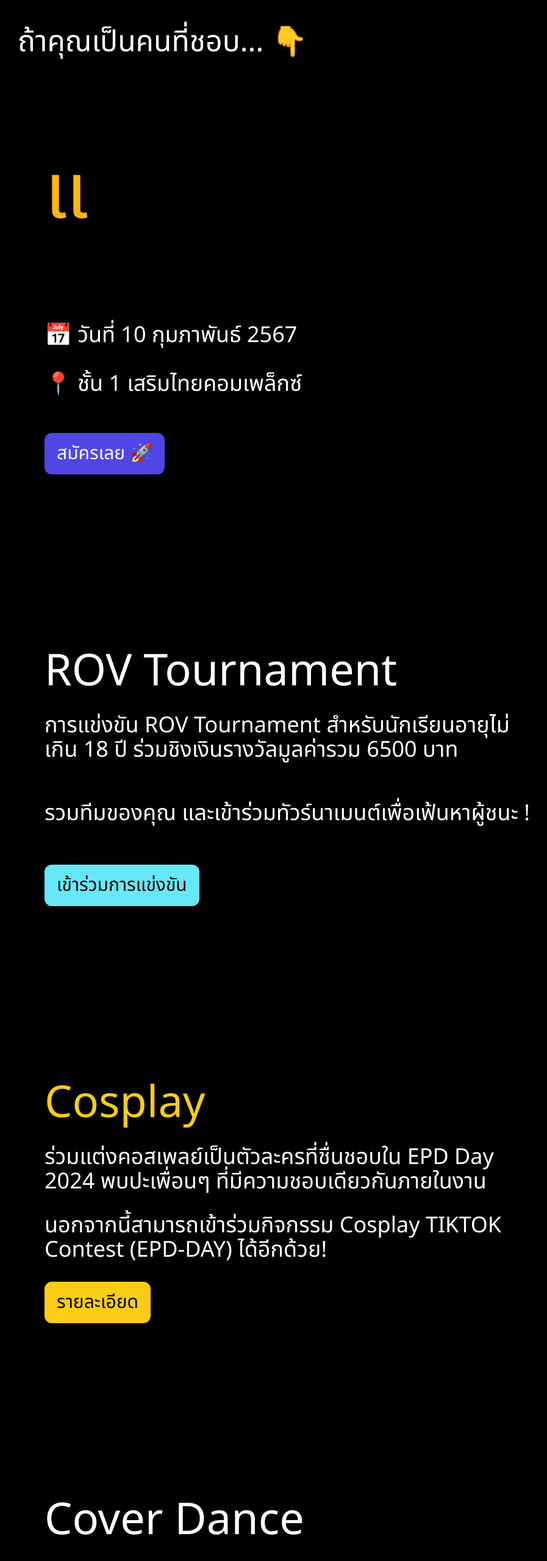
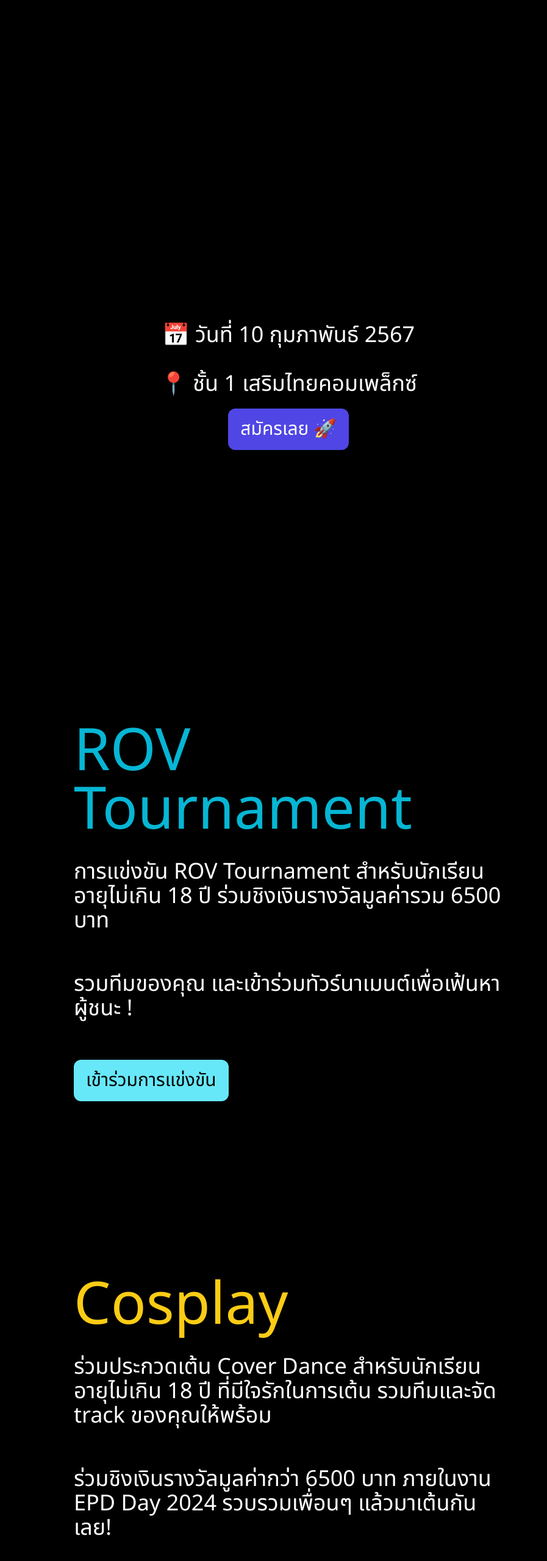
Before and after one commit to Chakhriya-c/dmsu-eps-cert-2024, a React (Vite) app: page / in a window 1280 px wide. Shown: the part 234-2794 px from the top of the page at 61% size, without its empty margins (167-1064 px from the left). Built offline with nearby package versions, Linux system fonts and the light colour scheme.

Commit message:
update_responsive

```diff
--- a/package.json
+++ b/package.json
@@ -40,6 +40,6 @@
     "eslint-plugin-react-refresh": "^0.4.4",
     "postcss": "^8.4.31",
     "tailwindcss": "^3.3.5",
-    "vite": "^5.0.0"
+    "vite": "^5.0.10"
   }
 }
--- a/src/component/navbar.jsx
+++ b/src/component/navbar.jsx
@@ -10,10 +10,10 @@ const Navbar = () => {
 
   return (
     <nav className="bg-black flex p-3 justify-between items-center flex-wrap font-noto-sans-thai">
-      <div className="flex items-center justify-start">
+      <div className="flex justify-center sm:justify-start lg:sm:justify-start xl:sm:justify-start ">
         <Link to="/" className="">
           <img
-            className="h-24 px-14"
+            className="h-12 px-14 sm:h-24 lg:h-24 md:h-24 xl:h-24 "
             src="https://ik.imagekit.io/j1g9rsjgs/dmsu-eps-2024/logo.png?updatedAt=1703000678958"
             alt="Logo"
           />
--- a/src/pages/landing.jsx
+++ b/src/pages/landing.jsx
@@ -40,47 +40,41 @@ const LandingPage = () => {
 
     typeText();
 
+
+
   }, []);
 
   return (
     <div className="bg-black min-h-screen font-noto-sans-thai">
-      <div className='sm:p-32 lg:p-40 xl:p-50'>
-      <h1 className='xl:mx-9 xl:text-5xl lg:text-4xl sm:text-4xl text-white'> ถ้าคุณเป็นคนที่ชอบ... 👇 </h1>
+      <div className='sm:p-32 lg:p-8 xl:p-50'>
+      <h1 className='text-2xl flex justify-center py-28 lg:py-0 mb-24 xl:mx-9 xl:text-5xl lg:text-4xl sm:text-4xl text-white'> ถ้าคุณเป็นคนที่ชอบ... 👇 </h1>
       </div>
-      <div id='animation' className='absolute sm:mx-32 lg:mx-40 xl:mx-60'>
+      <div id='animation' className='text-6xl inset-0 flex items-center justify-center absolute sm:mx-32 lg:mx-40 xl:mx-60'>
         <h1
           id="typed-text"
           className="xl:text-9xl lg:text-8xl sm:text-7xl relative before:absolute before:inset-0 before:animate-typewriter"
         ></h1>
       </div>
 
-      <div id="information" className='flex flex-col sm:mx-32 sm:mt-48 sm:text-3xl lg:mt-52 xl:mt-64 lg:mx-40 xl:mx-60 lg:text-3xl xl:text-4xl '>
+      <div id="information" className='flex flex-col py-40 items-center  justify-center sm:mx-32 sm:mt-48 sm:text-3xl lg:mt-52 xl:mt-64 lg:mx-40 xl:mx-60 lg:text-3xl xl:text-4xl '>
         <p className='text-white py-5 '> 📅 วันที่ 10 กุมภาพันธ์ 2567 </p>
         <p className='text-white py-5 '> 📍  ชั้น 1 เสริมไทยคอมเพล็กซ์</p>
+        <button className='text-xl sm:text-3xl bg-indigo-600 hover:bg-indigo-500 text-white rounded-xl py-4 px-5'> สมัครเลย 🚀 </button>
       </div>
-      <div className='flex lg:mx-40 xl:mx-60 sm:mx-32 mt-10 text-4xl'>
-        <button className='sm:text-3xl bg-indigo-600 hover:bg-indigo-500 text-white rounded-xl py-4 px-5'> สมัครเลย 🚀 </button>
-      </div>
-      <div
-  id="rov"
-  style={{
+    <div className='mx-12'>
+      <div id="rov" style={{
             backgroundImage: window.innerWidth <= 850 ? 'url(https://ik.imagekit.io/j1g9rsjgs/dmsu-eps-2024/rov.png?updatedAt=1703060129218)' : 'none',
             backgroundSize: 'cover', // Adjust as needed
             backgroundRepeat: 'no-repeat', // Adjust as needed
             backgroundPosition: 'center', // Adjust as needed
-  }}
-  className='flex lg:mx-32 xl:mx-60 mt-72 sm:mx-20'
+          }}className='flex lg:mx-32 xl:mx-60 mt-72 sm:mx-20'
 >        <div className='sm:order-1'>
-          <p className='text-white sm:text-7xl text-8xl text-cyan-400 '> ROV Tournament</p>
-          <p className='text-white text-4xl py-8 '> การแข่งขัน ROV Tournament สำหรับนักเรียนอายุไม่เกิน 18 ปี ร่วมชิงเงินรางวัลมูลค่ารวม 6500 บาท</p>
-          <p className='text-white text-4xl py-8'> รวมทีมของคุณ และเข้าร่วมทัวร์นาเมนต์เพื่อเฟ้นหาผู้ชนะ ! </p>
+          <p className='text-6xl lg:text-8xl sm:text-7xl text-cyan-500 '> ROV Tournament</p>
+          <p className='text-white sm:text-4xl lg:text-4xl py-8 text-2xl'> การแข่งขัน ROV Tournament สำหรับนักเรียนอายุไม่เกิน 18 ปี ร่วมชิงเงินรางวัลมูลค่ารวม 6500 บาท</p>
+          <p className='text-white sm:text-4xl lg:text-4xl py-8 text-2xl'> รวมทีมของคุณ และเข้าร่วมทัวร์นาเมนต์เพื่อเฟ้นหาผู้ชนะ ! </p>
           <button className='mt-8 bg-cyan-300 text-3xl rounded py-4 px-5 rounded-xl'> <a href="https://docs.google.com/forms/d/e/1FAIpQLSf2R6yvezstfGzVq2zjmLn9XdfgwrxtEhYwo09c6xZFBExJyA/viewform">เข้าร่วมการแข่งขัน </a></button>
         </div>
-        <img
-          src="https://ik.imagekit.io/j1g9rsjgs/dmsu-eps-2024/ROV.png?updatedA>t=1703010559020"
-          className='sm:order-2 sm:hidden lg:hidden xl:mx-14 lg:h-2/5 xl:w-3/5'
-          alt="Esport - ROV Tournament"
-        />
+
       </div>
     <div id="cosplay" style={{
                 backgroundImage: window.innerWidth <= 850 ? 'url(https://ik.imagekit.io/j1g9rsjgs/dmsu-eps-2024/cosplay.png?updatedAt=1703060235230)' : 'none',
@@ -89,18 +83,13 @@ const LandingPage = () => {
                 backgroundPosition: 'center',
             }}
                 className='flex lg:mx-32 xl:mx-60 mt-72 sm:mx-20'>
+              <div className=''>
+              <p className=' text-6xl  lg:text-8xl sm:text-7xl text-yellow-400'> Cosplay </p>
+              <p className='text-white sm:text-4xl lg:text-4xl py-8 text-2xl'> ร่วมประกวดเต้น Cover Dance สำหรับนักเรียนอายุไม่เกิน 18 ปี ที่มีใจรักในการเต้น รวมทีมและจัด track ของคุณให้พร้อม </p>
+              <p className='text-white sm:text-4xl lg:text-4xl py-8 text-2xl'> ร่วมชิงเงินรางวัลมูลค่ากว่า 6500 บาท ภายในงาน EPD Day 2024 รวบรวมเพื่อนๆ แล้วมาเต้นกันเลย! </p>
+              <button className='mt-8 bg-yellow-500 text-3xl rounded-xl py-4 px-5 '> <a href="https://docs.google.com/forms/d/e/1FAIpQLScSAH7v4e25SrwRBIfPZFgYkIh9s3UG2yp2XYHqpN9EVBNU1Q/viewform"> เข้าร่วมการประกวด </a> </button>
+            </div>
 
-  <img
-    src="https://ik.imagekit.io/j1g9rsjgs/dmsu-eps-2024/png.monster-892.png?updatedAt=1703011810690"
-    className='sm:order-1 sm:hidden xl:mx-14'
-    alt="Cosplay"
-  />
-  <div className='sm:order-2' >
-    <p className='text-white sm:text-7xl text-8xl text-yellow-400'> Cosplay </p>
-    <p className='text-white text-4xl py-8 '> ร่วมแต่งคอสเพลย์เป็นตัวละครที่ชื่นชอบใน EPD Day 2024 พบปะเพื่อนๆ ที่มีความชอบเดียวกันภายในงาน </p>
-    <p className='text-white text-4xl'> นอกจากนี้สามารถเข้าร่วมกิจกรรม Cosplay TIKTOK Contest (EPD-DAY) ได้อีกด้วย!</p>
-    <button className='mt-8 bg-yellow-400 hover:bg-yellow-300 text-3xl rounded-xl py-4 px-5'> รายละเอียด </button>
-  </div>
           </div>
 
     <div id="coverdance" style={{
@@ -110,24 +99,14 @@ const LandingPage = () => {
                 backgroundPosition: 'center',
             }}
                 className='flex lg:mx-32 xl:mx-60 mt-72 sm:mx-20'>          <div className=''>
-          <p className='text-white text-8xl sm:text-7xl text-green-500 '> Cover Dance</p>
-          <p className='text-white text-4xl py-8'> ร่วมประกวดเต้น Cover Dance สำหรับนักเรียนอายุไม่เกิน 18 ปี ที่มีใจรักในการเต้น รวมทีมและจัด track ของคุณให้พร้อม </p>
-          <p className='text-white text-4xl py-8'> ร่วมชิงเงินรางวัลมูลค่ากว่า 6500 บาท ภายในงาน EPD Day 2024 รวบรวมเพื่อนๆ แล้วมาเต้นกันเลย! </p>
+              <p className='text-6xl lg:text-8xl sm:text-7xl text-green-400 '> Cover Dance</p>
+              <p className='text-white sm:text-4xl lg:text-4xl py-8 text-2xl'> ร่วมประกวดเต้น Cover Dance สำหรับนักเรียนอายุไม่เกิน 18 ปี ที่มีใจรักในการเต้น รวมทีมและจัด track ของคุณให้พร้อม </p>
+              <p className='text-white sm:text-4xl lg:text-4xl py-8 text-2xl'> ร่วมชิงเงินรางวัลมูลค่ากว่า 6500 บาท ภายในงาน EPD Day 2024 รวบรวมเพื่อนๆ แล้วมาเต้นกันเลย! </p>
               <button className='mt-8 bg-green-500 text-3xl rounded-xl py-4 px-5 '> <a href="https://docs.google.com/forms/d/e/1FAIpQLScSAH7v4e25SrwRBIfPZFgYkIh9s3UG2yp2XYHqpN9EVBNU1Q/viewform"> เข้าร่วมการประกวด </a> </button>
             </div>
-        <img
-          src="https://ik.imagekit.io/j1g9rsjgs/dmsu-eps-2024/image.png?updatedAt=1703057916799"
-          className='sm:hidden w-1/2 xl:mx-14 '
-          alt="Coverdance"
-        />
           </div>
-      <div id="t-shirt" className='flex flex-col items-center sm:mx-26 lg:mx-60 mt-72'>
-        <p className=' text-6xl text-purple-400'> สั่งซื้อเสื้อ EPD Day 2024 </p>
-        <img className='w-3/4' src="https://ik.imagekit.io/j1g9rsjgs/dmsu-eps-2024/Blue%20Purple%20and%20White%20Modern%20Futuristic%20Certificate%20A4%20Document%20(1).png?updatedAt=1703016658372"></img>
-        <p className=' text-3xl text-white py-5 sm:mx-14'> เสื้อ EPD Day 2024 Limited Edition ราคา 270 บาท พิเศษสำหรับผู้ที่เข้าร่วมการแข่งขันทุกรายการจะได้รับราคาพิเศษ 250 บาท</p>
-        <p className=' text-3xl text-white py-5 sm:mx-14'> สามารถจัดส่งได้ทั่วประเทศในราคาเพียง 40 บาทเท่านั้น !</p>
-        <button className='mt-8 bg-indigo-600 text-3xl rounded-xl py-5 px-10 text-white'> <a href="https://docs.google.com/forms/d/e/1FAIpQLScSAH7v4e25SrwRBIfPZFgYkIh9s3UG2yp2XYHqpN9EVBNU1Q/viewform"> สั่งซื้อที่นี่ 👜 </a> </button>
-      </div>
+
+
 
           {/*
           <div id="judge" className='flex flex-col items-center mx-60 mt-72'>
@@ -141,7 +120,13 @@ const LandingPage = () => {
             </div>
             */}
 
-        <div id="footer" className='flex flex-row items-center justify-center mt-72'>
+        </div>
+        <div className='flex flex-col lg:mx-32 xl:mx-60 mt-72 sm:mx-20 items-center justify-center'>
+        <p className='text-6xl font-bold lg:text-8xl sm:text-7xl text-purple-400 py-12 '>  EPD T-shirt </p>
+
+              <iframe src="https://www.facebook.com/plugins/post.php?href=https%3A%2F%2Fwww.facebook.com%2Fpermalink.php%3Fstory_fbid%3Dpfbid0ZNvnNQJyRhQ1EmHr5WVhPYgFBReUAJJvc7yUjGC8PAd9MTSq8Gg3HmiVJgrMbM6kl%26id%3D61554407915847&show_text=false&width=500" width="500" height="648" allowfullscreen="true" ></iframe>
+        </div>
+          <div id="footer" className='flex items-center justify-center mt-72'>
             <img
             className="h-24 px-5"
             src="https://ik.imagekit.io/j1g9rsjgs/dmsu-eps-2024/logo.png?updatedAt=1703000678958"
@@ -154,9 +139,9 @@ const LandingPage = () => {
           />
 
       </div>
-        <div id="footer-text" className='flex flex-col items-center mt-10 mx-60'>
-                <p className=' text-xl text-white font-bold py-3'> EPD Day 2024 </p>
-                <p className=' text-xl text-white py-3'> Mahasarakham University Demonstration School</p>
+        <div id="footer-text" className='flex flex-col justify-center items-center'>
+                <p className='text-sm lg:text-xl sm:text-xl text-white font-bold py-3'> EPD Day 2024 </p>
+                <p className='text-sm sm:text-xl lg:text-xl text-white py-3'> Mahasarakham University Demonstration School</p>
         </div>
 
       </div>
```
Also changed, not shown: 1 other file (tests, documents, lock files or other folders). Lines whose indentation alone changed are shown as unchanged.
